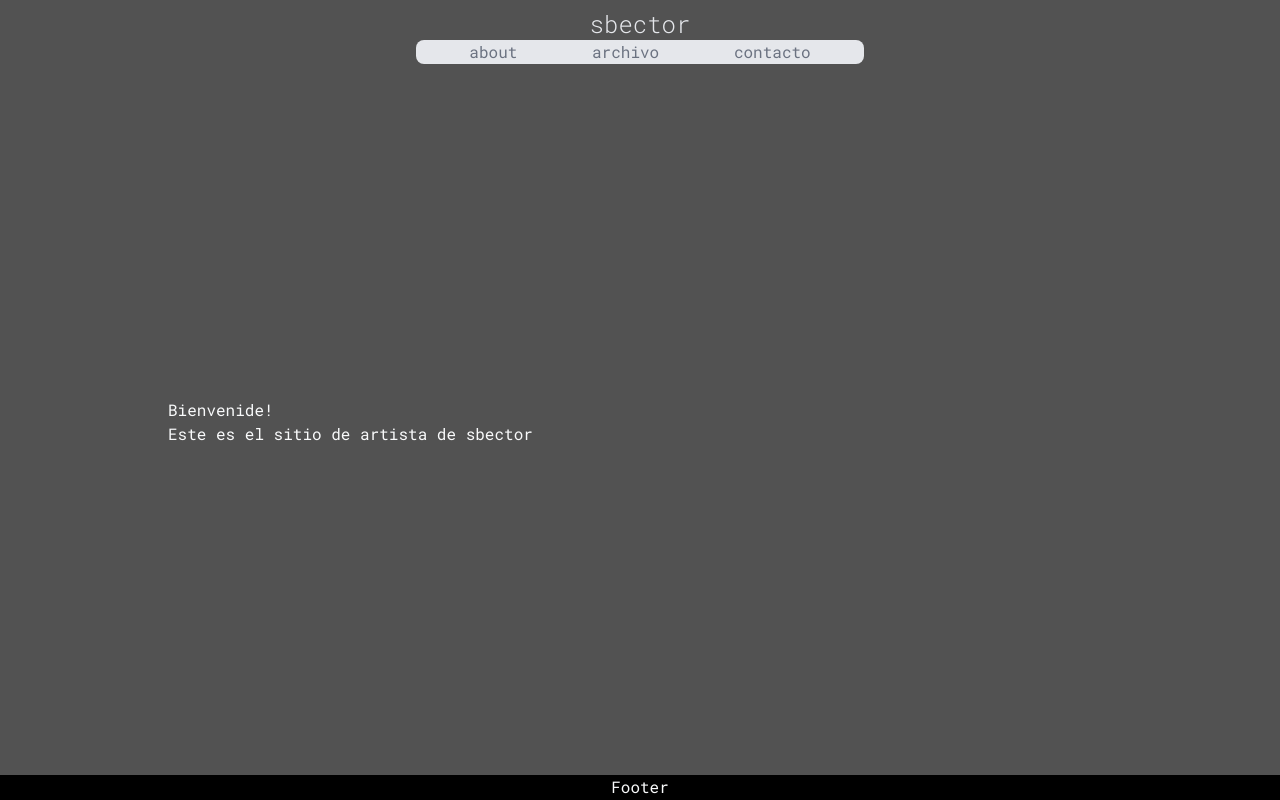
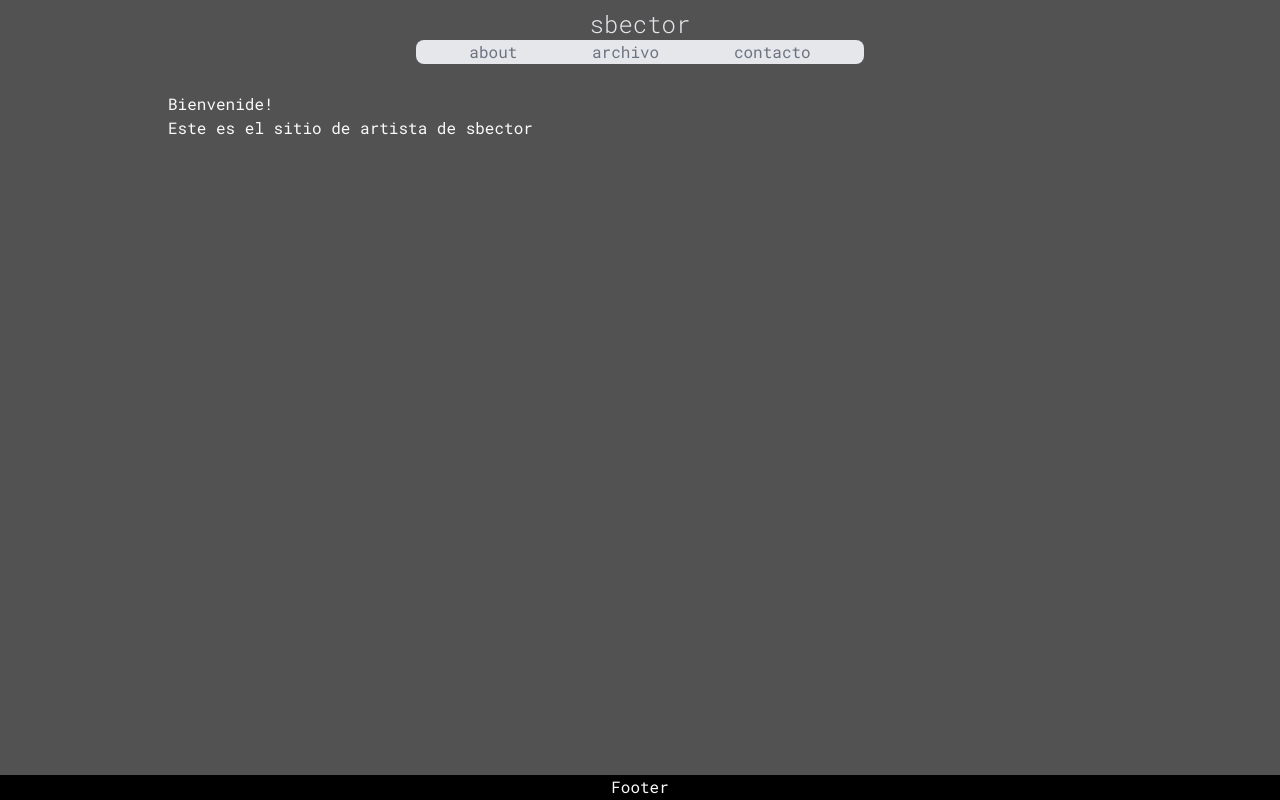
Before and after one commit to Sbector/artista, a Next.js app: page / in a window 1280 px wide. Built offline with nearby package versions, Linux system fonts and the light colour scheme.

Commit message:
Changes in wrapper

```diff
--- a/src/app/_components/Wrapper.tsx
+++ b/src/app/_components/Wrapper.tsx
@@ -6,8 +6,9 @@
     className?: any
 }) {
     return (
-        <div className={`flex flex-col justify-center
+        <div className={`flex flex-col
         min-h-[calc(100vh-93px)] max-w-full
+        py-6
         px-10 snap-start
         md:w-[700px] md:mx-auto
         lg:w-[820px]
```
